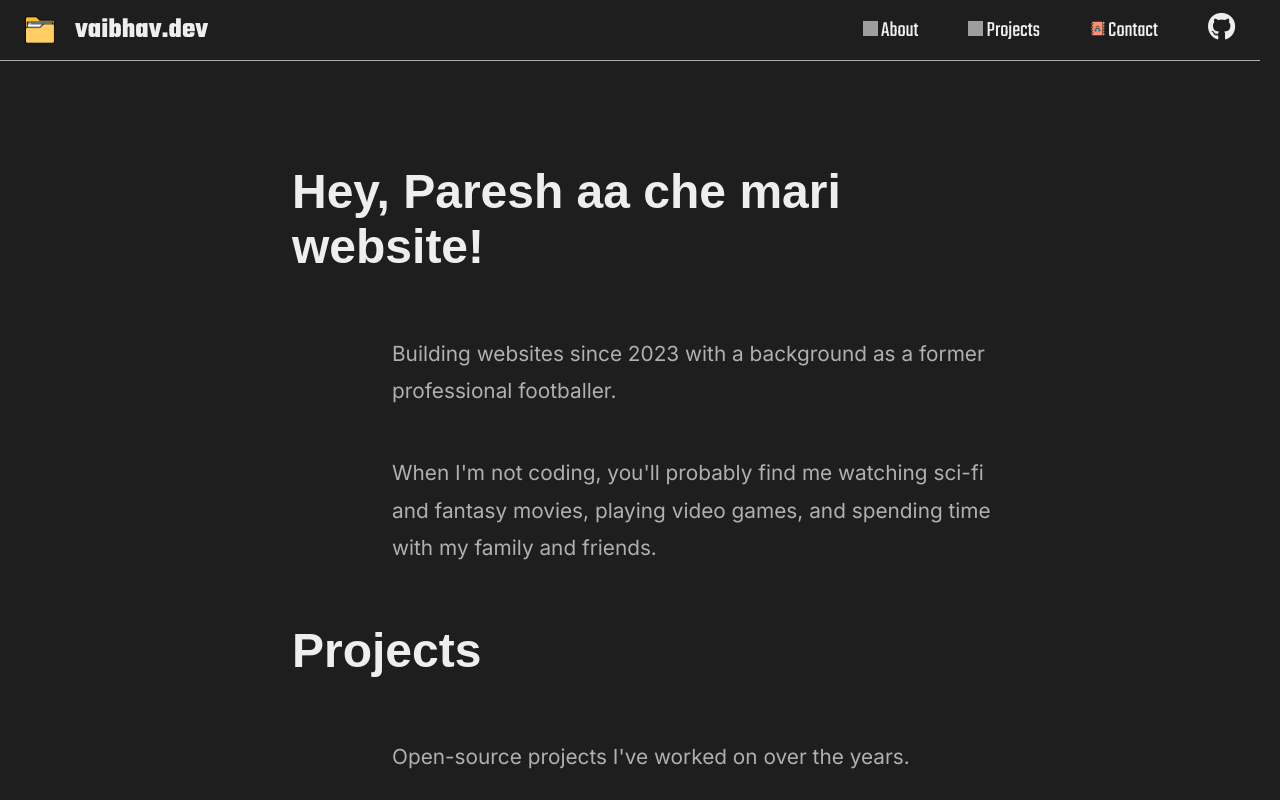
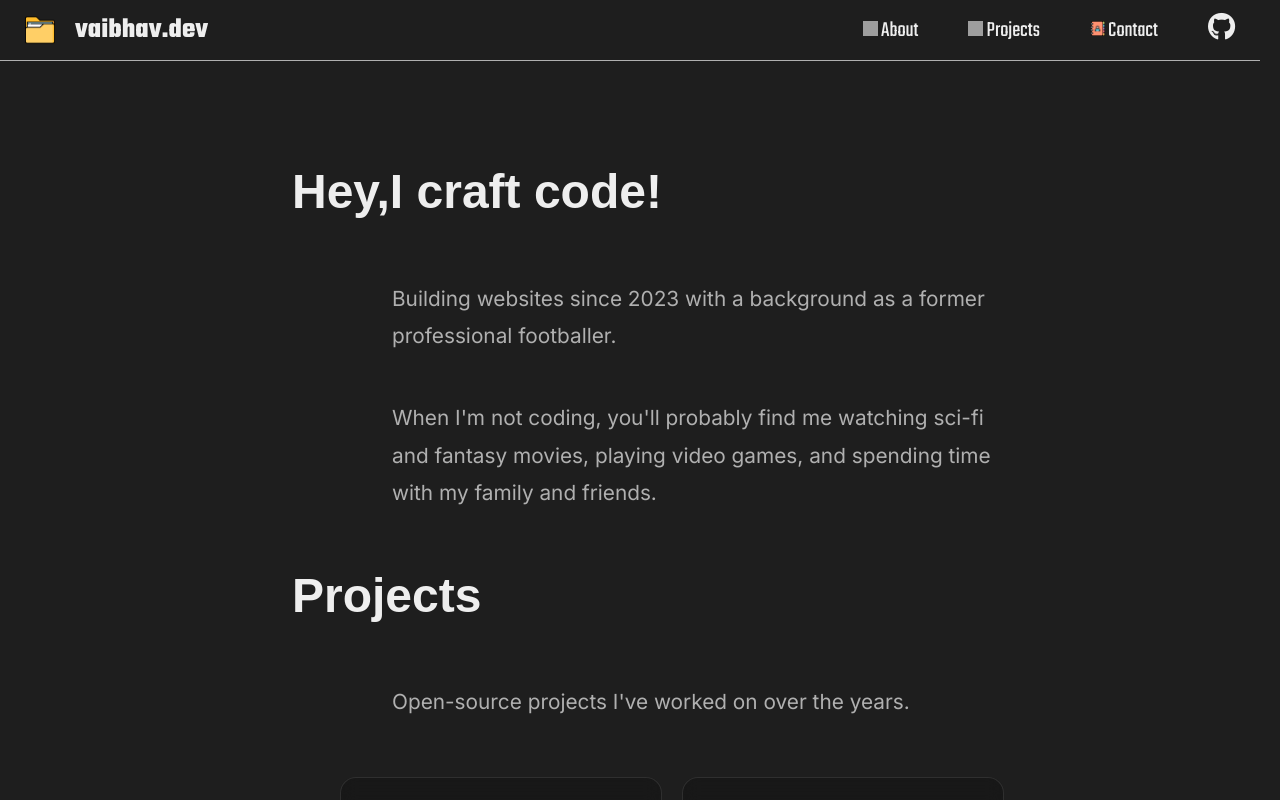
Before and after one commit to vaibhavsorathiya77/client, a React (Create React App) app: page / in a window 1280 px wide. Built offline with nearby package versions, Linux system fonts and the light colour scheme; grey boxes are pictures that could not be loaded.

Commit message:
Update Home.jsx

```diff
--- a/src/components/Home.jsx
+++ b/src/components/Home.jsx
@@ -111,7 +111,7 @@ const Home = () => {
     <section id="home" style={homeStyle}>
       <div style={contentBoxStyle}>
         {/* Heading Section */}
-        <h1 style={headingStyle}>Hey, Paresh aa che mari website!</h1>
+        <h1 style={headingStyle}>Hey,I craft code!</h1>
         <p className="para">
           Building websites since 2023 with a background as a former professional footballer.
         </p>
```
